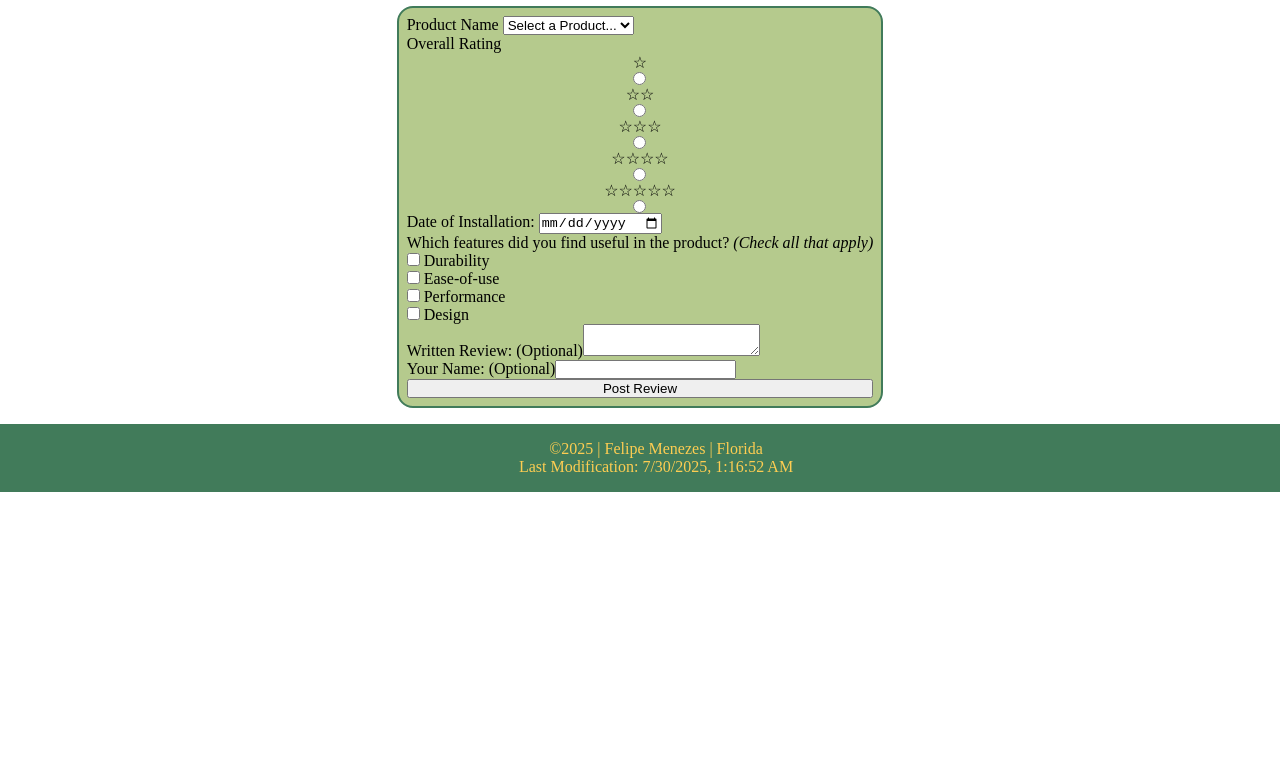
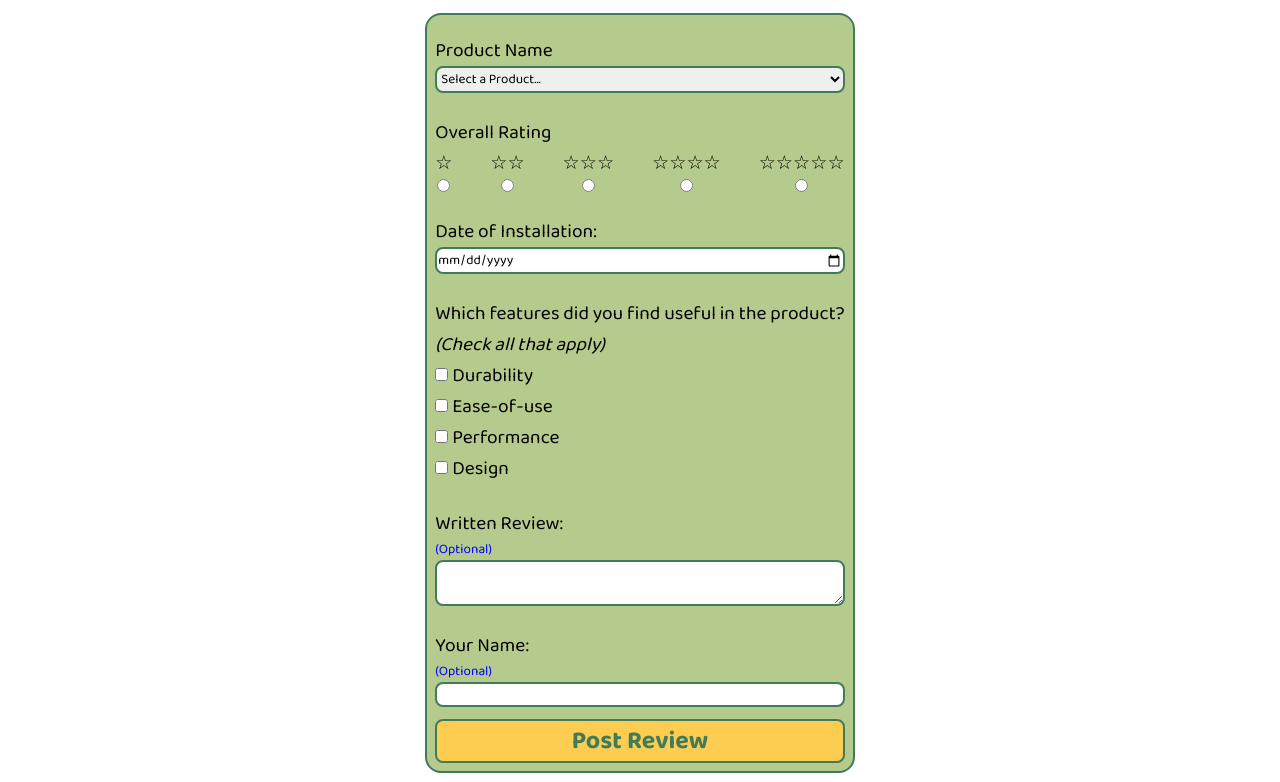
Before and after one commit to Fehlipe19/wdd131, a plain HTML site: page form.html in a window 1280 px wide. Shown: the part 90-872 px from the top of the page. Before the commit the page ends 800 px from the top, so only its background shows below. Drawn offline with Linux system fonts and the light colour scheme.

Commit message:
Style entire form

```diff
--- a/form.html
+++ b/form.html
@@ -22,7 +22,7 @@
     </header>
     <main>
       <form action="review.html" method="get">
-        <label>
+        <label class="vert">
           Product Name
           <select id="product-name" name="product" required>
             <option value="" disabled selected>Select a Product...</option>
@@ -38,16 +38,18 @@
             <label>☆☆☆☆☆<input type="radio" id="rating5" name="rating" value="5" /></label>
           </div>
         </fieldset>
-        <label>Date of Installation: <input type="date" id="date-installed" name="date" required /></label>
-        <div>Which features did you find useful in the product? <i>(Check all that apply)</i></div>
-        <label> <input type="checkbox" id="features-dur" name="features" value="durability" /> Durability </label>
-        <label> <input type="checkbox" id="features-ease" name="features" value="ease" /> Ease-of-use </label>
-        <label> <input type="checkbox" id="features-perf" name="features" value="performance" /> Performance </label>
-        <label> <input type="checkbox" id="features-des" name="features" value="design" /> Design </label>
-        <label>
+        <label class="vert">Date of Installation: <input type="date" id="date-installed" name="date" required /></label>
+        <fieldset class="vert">
+          Which features did you find useful in the product? <i>(Check all that apply)</i>
+          <label> <input type="checkbox" id="features-dur" name="features" value="durability" /> Durability </label>
+          <label> <input type="checkbox" id="features-ease" name="features" value="ease" /> Ease-of-use </label>
+          <label> <input type="checkbox" id="features-perf" name="features" value="performance" /> Performance </label>
+          <label> <input type="checkbox" id="features-des" name="features" value="design" /> Design </label>
+        </fieldset>
+        <label class="vert">
           Written Review: <span class="optional">(Optional)</span><textarea id="review" name="review"></textarea>
         </label>
-        <label>
+        <label class="vert">
           Your Name: <span class="optional">(Optional)</span><input type="text" id="username" name="username" />
         </label>
         <input type="submit" value="Post Review" />
--- a/styles/form.css
+++ b/styles/form.css
@@ -7,7 +7,12 @@
   --body-text-font: "Baloo 2", sans-serif;
 }
 
+html {
+  font-size: 1.2rem;
+}
+
 * {
+  font-family: var(--body-text-font);
   margin: 0;
   padding: 0;
 }
@@ -41,15 +46,48 @@ form {
   flex-direction: column;
 }
 
+input,
+textarea,
+select {
+  border: 2px solid var(--primary-color);
+  border-radius: 8px;
+}
+
 fieldset {
   border: none;
+}
+
+.vert,
+fieldset {
+  margin: 12px 0;
+}
+.vertical {
+  display: flex;
+  flex-direction: row;
+  justify-content: space-between;
 }
 
 .vertical > label {
   display: flex;
   flex-direction: column;
-  justify-content: center;
   align-items: center;
+}
+
+.vert {
+  display: flex;
+  flex-direction: column;
+}
+
+input[type="submit"] {
+  background-color: var(--secondary-color);
+  color: var(--primary-color);
+  font-weight: bold;
+  font-size: 1.3rem;
+}
+
+label > span {
+  color: blue;
+  font-size: 0.7rem;
 }
 
 footer {
```
